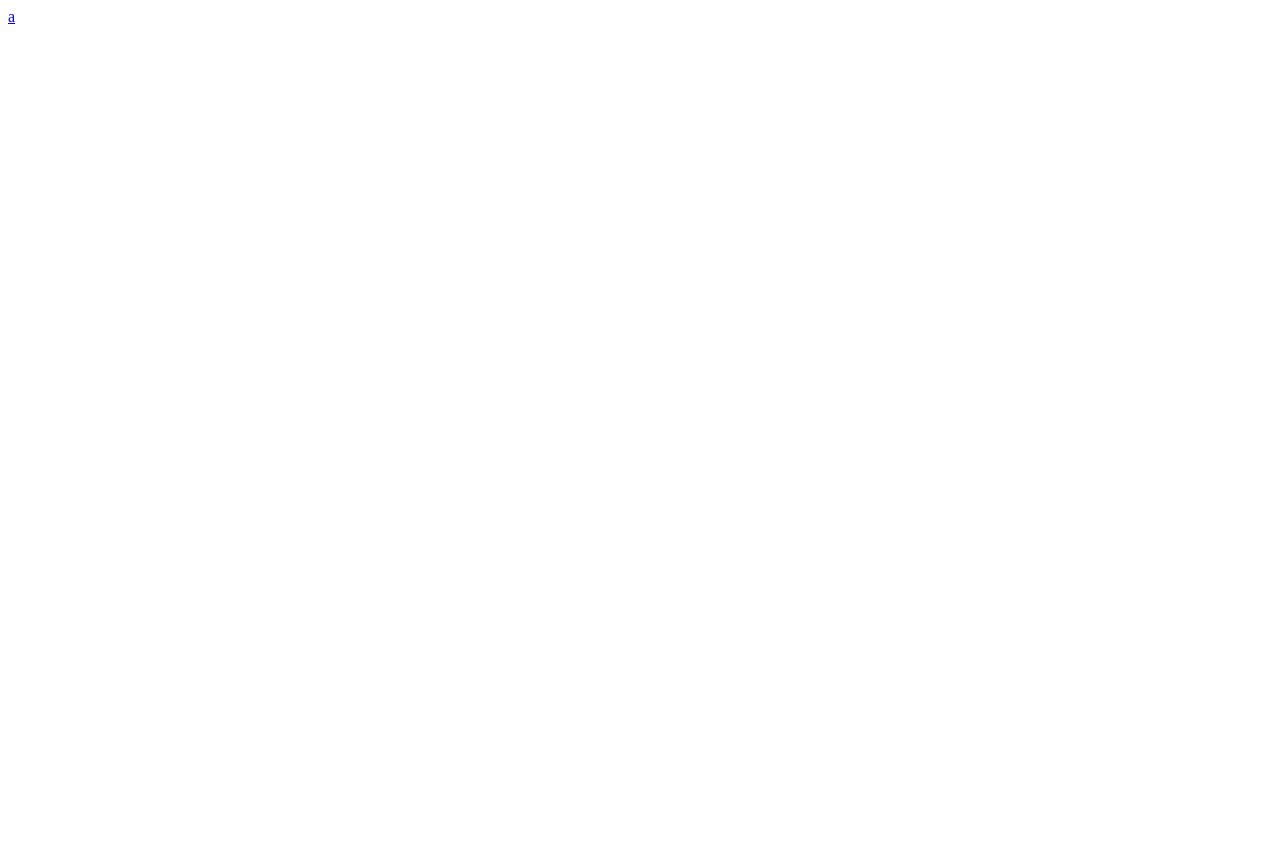
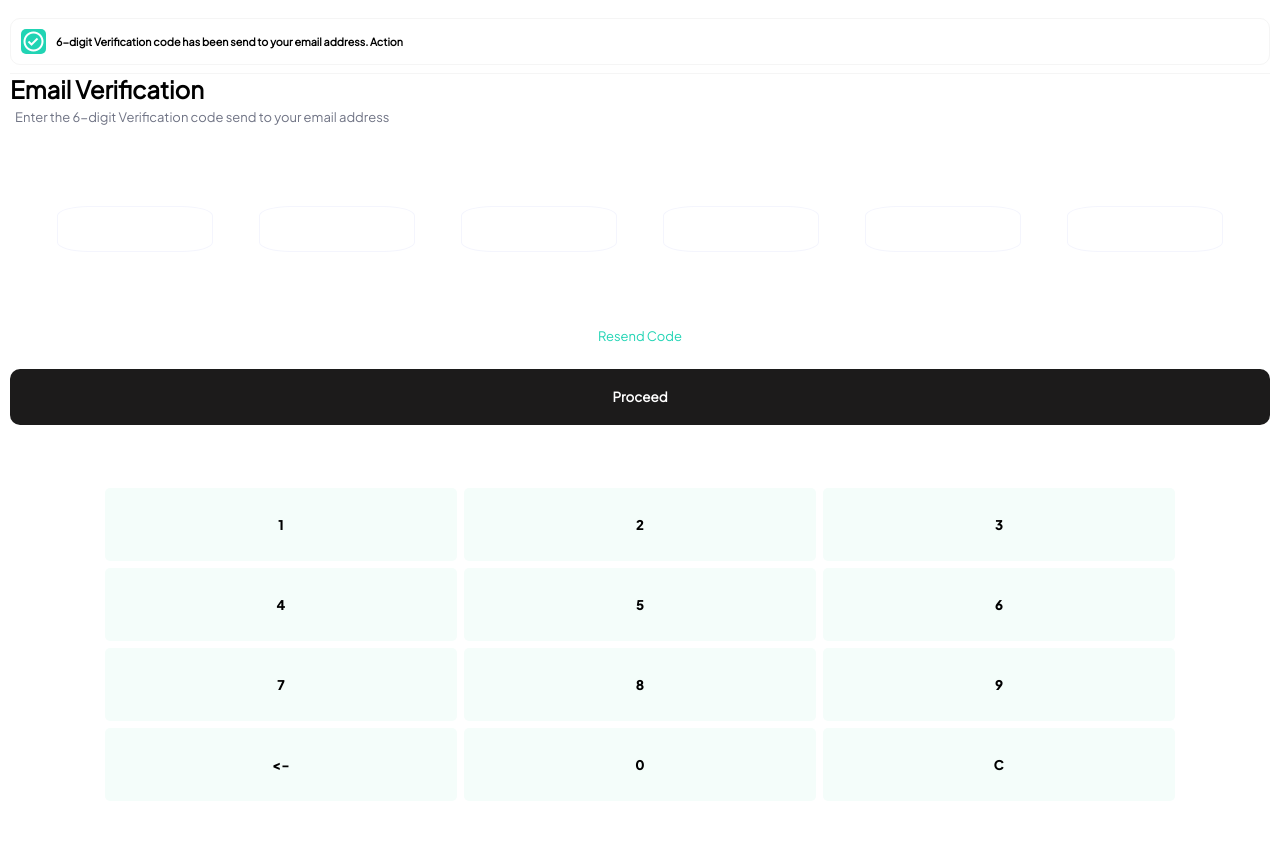
Before and after one commit to DavidJJulio/ecommerCampus, a plain HTML site: page index.html in a window 1280 px wide. Before the commit the page ends 800 px from the top, so only its background shows below. Drawn offline with nearby package versions, Linux system fonts and the light colour scheme.

Commit message:
feat: :ambulance: wasa

```diff
--- a/index.html
+++ b/index.html
@@ -3,9 +3,53 @@
 <head>
     <meta charset="UTF-8">
     <meta name="viewport" content="width=device-width, initial-scale=1.0">
+    <link rel="stylesheet" href="../css/signupEmailVerificationToast.css">
+    <link href='https://unpkg.com/boxicons@2.1.4/css/boxicons.min.css' rel='stylesheet'>
     <title>Document</title>
 </head>
-<body>
-    <a href="views/signupEmailVerificationToast.html">a</a>
+<body class="body">
+    <header class="header">
+        <nav class="nav">
+            <div class="nav__icon">
+                <i class='bx bx-check-circle'></i>
+            </div>
+            <h6>6-digit Verification code has been send to your email address.
+                Action</h6>
+        </nav>
+    </header>
+    <main>
+        <section class="email__verification">
+            <div class="verification__text">
+                <h2>Email Verification</h2>
+                <p>Enter the 6-digit Verification code send to your email address</p>
+            </div>
+            <div class="verification__box">
+                <div class="box__container">
+                    <div class="item_1"></div>
+                    <div class="item_2"></div>
+                    <div class="item_3"></div>
+                    <div class="item_4"></div>
+                    <div class="item_5"></div>
+                    <div class="item_6"></div>
+                </div>
+                <a href="#">Resend Code</a>
+                <button>Proceed</button>
+            </div>
+        </section>
+        <section class="numbers">
+            <button class="item1">1</button>
+            <button class="item2">2</button>
+            <button class="item3">3</button>
+            <button class="item4">4</button>
+            <button class="item5">5</button>
+            <button class="item6">6</button>
+            <button class="item7">7</button>
+            <button class="item8">8</button>
+            <button class="item9">9</button>
+            <button class="item10"><-</button>
+            <button class="item11">0</button>
+            <button class="item12">C</button>
+        </section>
+    </main>
 </body>
 </html>
```
